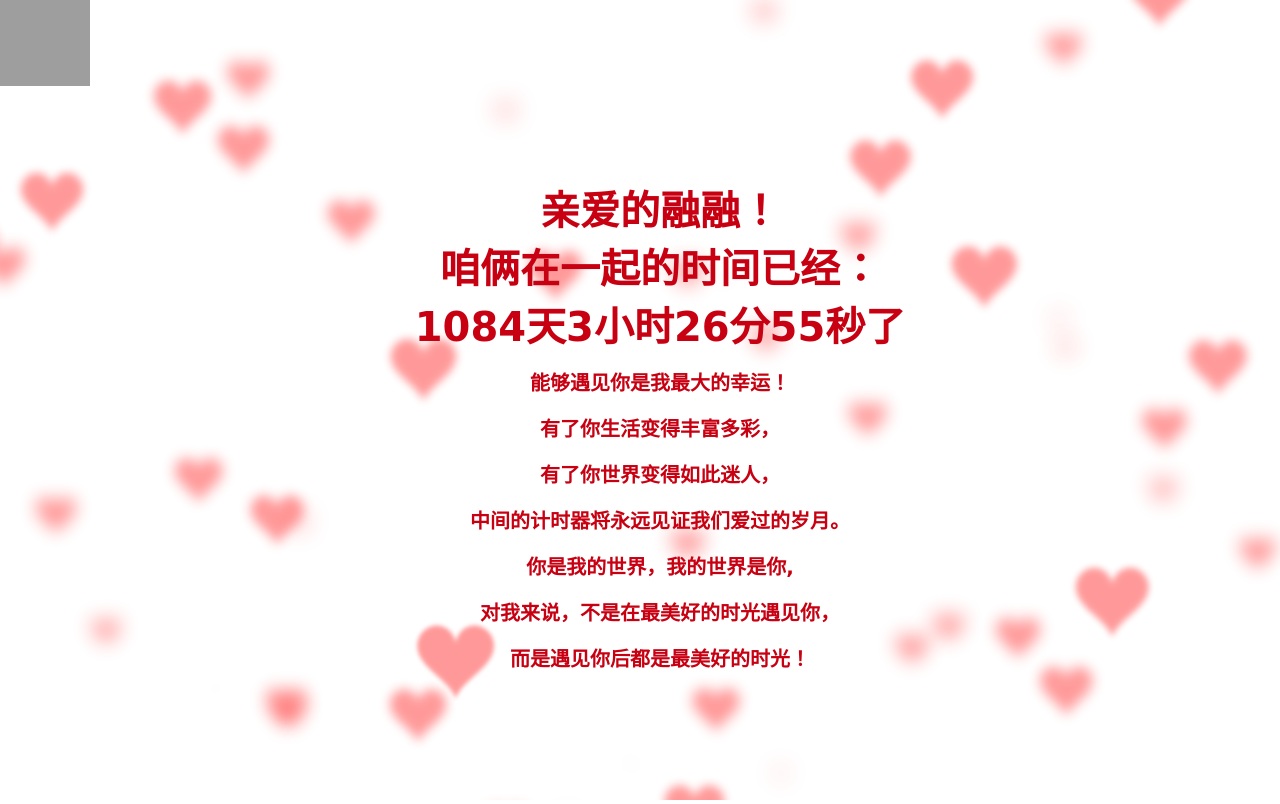
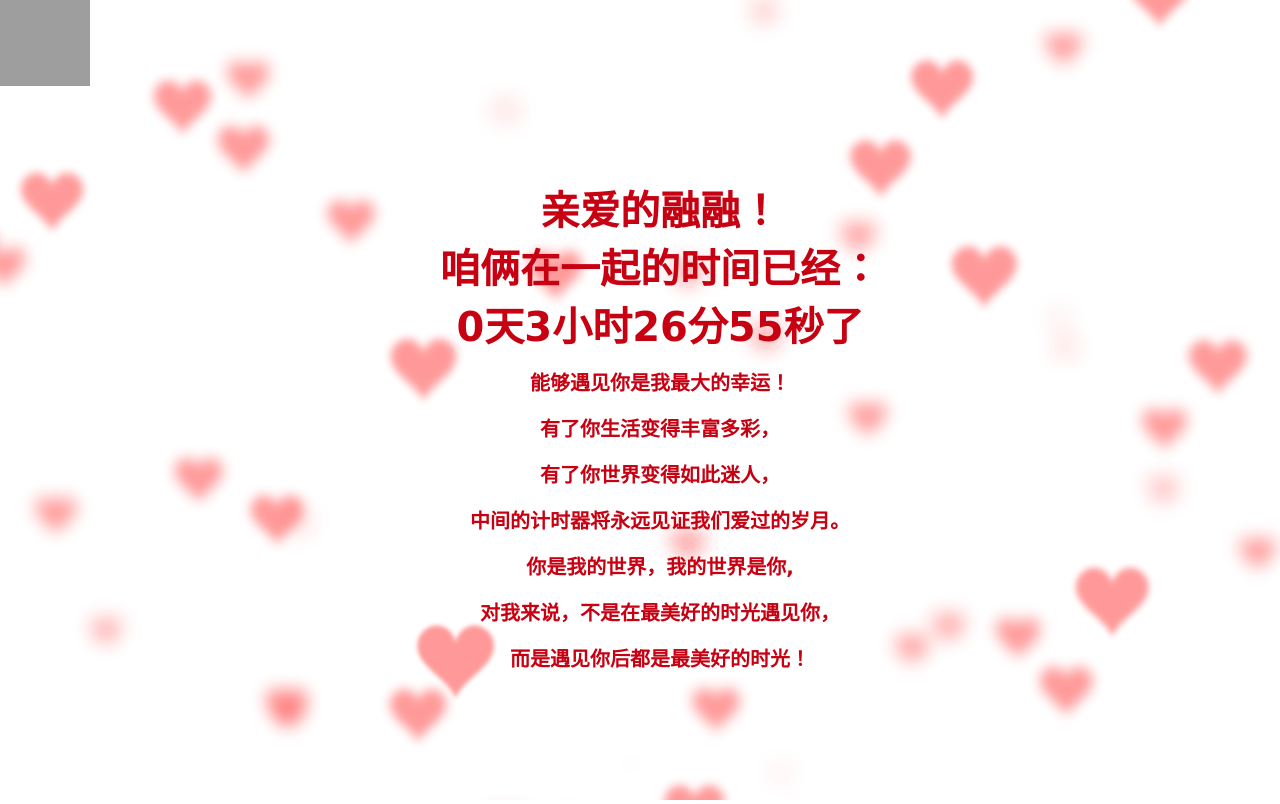
Before and after one commit to 2012952877/love_rong, a plain HTML site: page index.html in a window 1280 px wide. Drawn offline with Linux system fonts and the light colour scheme; grey boxes are pictures that could not be loaded.

Commit message:
Update index.html

```diff
--- a/index.html
+++ b/index.html
@@ -134,7 +134,7 @@ window.addEventListener("resize", onResize);
 requestAnimationFrame(render);
 
 window.onload=function starttime(){
-        time(h1,'2021,2,14');     // 在一起的时间
+        time(h1,'2024,2,3');     // 在一起的时间
         ptimer = setTimeout(starttime,1000); // 添加计时器
 }
 
```
